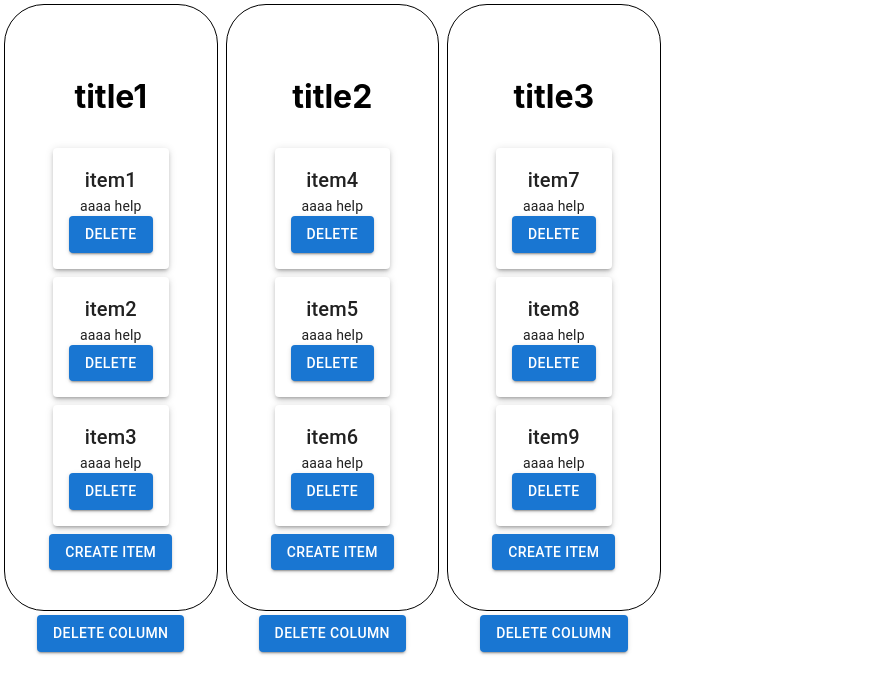
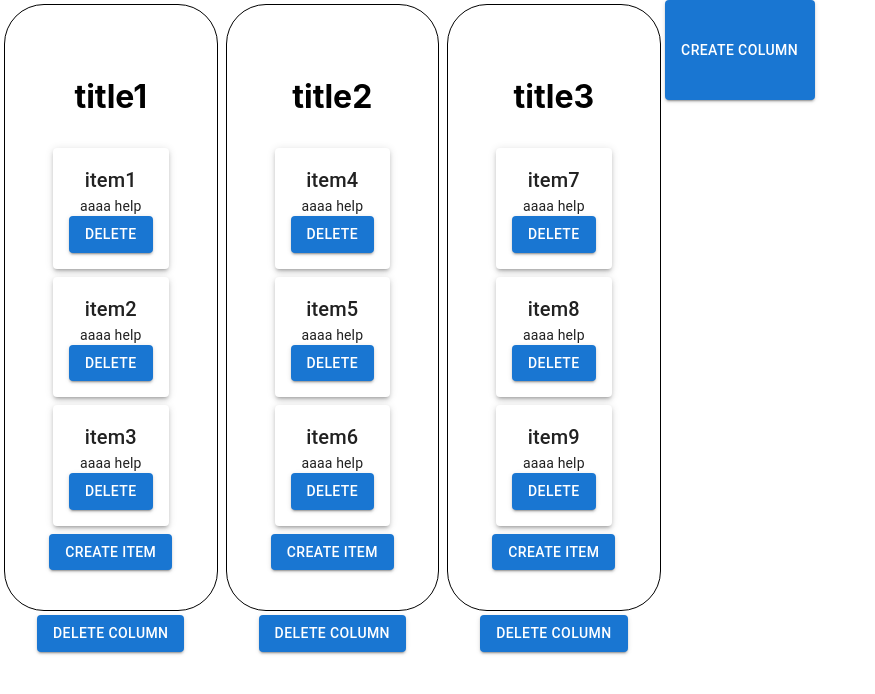
Before and after one commit to tairobinett/kanbanlike, a React (Create React App) app in the folder frontend/: page / in a window 1280 px wide. Shown: the top 694 px of the page, without its empty margins (0-875 px from the left). Built offline with nearby package versions, Linux system fonts and the light colour scheme.

Commit message:
Added create column button

```diff
--- a/frontend/src/App.css
+++ b/frontend/src/App.css
@@ -59,3 +59,8 @@
 .title {
   font-size: 32px;
 }
+
+.create-column-button {
+  width: 150px;
+  height: 100px;
+}
--- a/frontend/src/components/List.js
+++ b/frontend/src/components/List.js
@@ -1,12 +1,17 @@
 import React, { useState } from 'react';
 import Column from './Column';
 import Button from '@mui/material/Button';
+import {v4 as uuidv4} from 'uuid';
 
 const List = () => {
 
+    const uuid1 = uuidv4();
+    const uuid2 = uuidv4();
+    const uuid3 = uuidv4();
+
     const [columns, setColumns] = useState([
         {
-            id: 1,
+            id: uuid1,
             title:'title1',
             items:[
                 {name:'item1', body:'aaaa help'},
@@ -15,7 +20,7 @@ const List = () => {
             ]
         },
         {
-            id: 2,
+            id: uuid2,
             title:'title2',
             items:[
                 {name:'item4', body:'aaaa help'},
@@ -24,7 +29,7 @@ const List = () => {
             ]
         },
         {
-            id: 3,
+            id: uuid3,
             title:'title3',
             items:[
                 {name:'item7', body:'aaaa help'},
@@ -33,6 +38,14 @@ const List = () => {
             ]
         },
     ]);
+
+    const createColumn = () =>
+        {
+            const uuid = uuidv4();
+            const title = window.prompt("Enter column title:");
+            const newColumn = {id: uuid, title: title, items: []};
+            setColumns([...columns, newColumn]);
+        }
 
     const deleteColumn = (id) =>
     {
@@ -66,6 +79,13 @@ const List = () => {
                     </Button>
                 </div>
             ))}
+
+            <Button
+                className='create-column-button'
+                variant="contained"
+                onClick={()=>createColumn()}>
+                create column
+            </Button>
         </div>
     );
 };
--- /dev/null
+++ b/package.json
@@ -0,0 +1,5 @@
+{
+  "dependencies": {
+    "uuid": "^10.0.0"
+  }
+}
```
Also changed, not shown: 1 other file (tests, documents, lock files or other folders).
